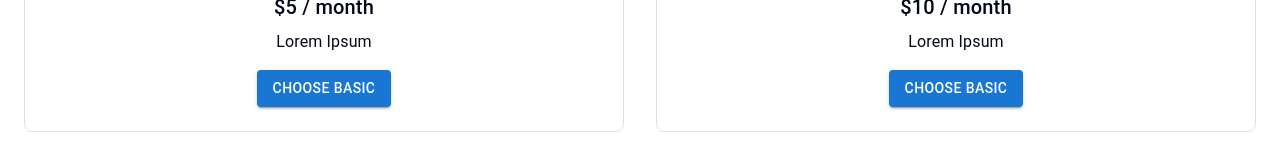
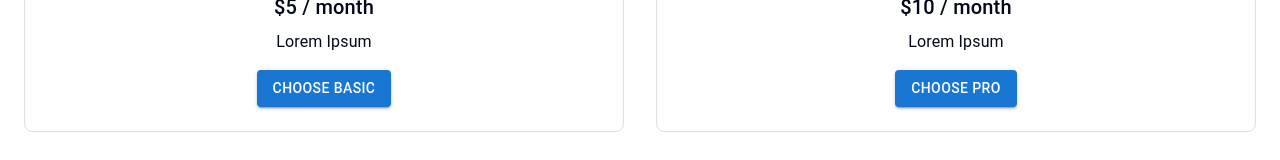
Before and after one commit to Team-S-I-R/codecards, a Next.js app: page / in a window 1280 px wide. Shown: the part 640-800 px from the top of the page. Built offline with nearby package versions, Linux system fonts and the light colour scheme; no server answers.

Commit message:
updates, stripe and db still needs some work

```diff
--- a/app/page.tsx
+++ b/app/page.tsx
@@ -1,3 +1,5 @@
+'use client';
+
 import Image from "next/image";
 import {
   Typography,
@@ -31,7 +33,7 @@ export default function Home() {
   };
 
   return (
-    <Container maxWidth="100vw">
+    <Container maxWidth={false}>
       <Head>
         <title> CODECARDS </title>
         <meta name="description" content="Create flashcard from your text" />
@@ -123,7 +125,7 @@ export default function Home() {
                 {' '}
                 Lorem Ipsum
               </Typography>
-              <Button variant="contained" color="primary" sx={{mt: 2}}>
+              <Button onClick={handleSubmit} variant="contained" color="primary" sx={{mt: 2}}>
                 Choose Basic
               </Button>
             </Box>
@@ -141,8 +143,8 @@ export default function Home() {
                 {' '}
                 Lorem Ipsum
               </Typography>
-              <Button variant="contained" color="primary" sx={{mt: 2}}>
-                Choose Basic
+              <Button onClick={handleSubmit} variant="contained" color="primary" sx={{mt: 2}}>
+                Choose Pro
               </Button>
             </Box>
           </Grid>
--- a/utils/get-stripe.js
+++ b/utils/get-stripe.js
@@ -4,7 +4,7 @@ let stripePromise
 
 const getStripe = () => {
   if (!stripePromise) {
-    stripePromise = loadStripe(process.env.NEXT_PUBLIC_STRIPE_PUBLISHABLE_KEY)
+    stripePromise = loadStripe(process.env.NEXT_PUBLIC_STRIPE_PUBLIC_KEY)
   }
   return stripePromise
 }
```
Also changed, not shown: app/api/checkout_sessions/route.js (renamed from app/api/checkout_sessions.js), 2 other files (tests, documents, lock files or other folders).
